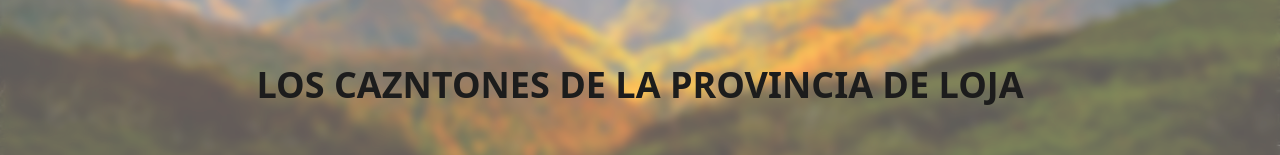
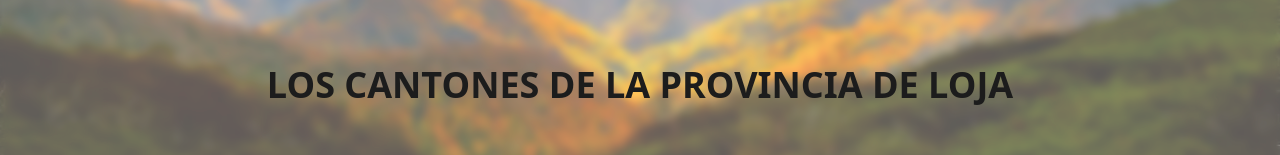
Before and after one commit to UEFLI-Ciencias-Sociales/fiestas-patronales, a React (Create React App) app: page /#/ in a window 1280 px wide. Shown: the part 297-452 px from the top of the page. Built offline with nearby package versions, Linux system fonts and the light colour scheme.

Commit message:
Modificando el titulo del proyecto

```diff
--- a/src/components/Hero/Hero.js
+++ b/src/components/Hero/Hero.js
@@ -1,12 +1,12 @@
 import React from "react";
 
-export default function Hero({ background, height = '400px', title, subTitle }) {
+export default function Hero({ background, height = '400px', title, subTitle,summit }) {
   return (
     <div className="HeroParallax flex-col" style={{ height: height, backgroundImage: `url(${background})` }}>
         <div className="HeroParallax__text text-4xl underline">{title}
         <div className="HeroParallax__text text-2xl">{subTitle}</div>
         </div>
-        <div className="HeroParallax__text mt-16 text-4xl">{"Los Cazntones de la provincia de Loja"}</div>
+        <div className="HeroParallax__text mt-16 text-4xl">{summit}</div>
 
     </div>
   );
--- a/src/pages/Home/home.js
+++ b/src/pages/Home/home.js
@@ -20,6 +20,7 @@ export default function Home() {
           height="500px"
           title="Ñukanchik allpa"
           subTitle="Nuestra Tierra"
+          summit="Los cantones de la provincia de Loja"
         />
         <BackgroundBubbles className="container mx-auto px-4 z-1 relative z-1 pt-8 pb-16">
           {provinces.map(({ showDialog, dialog, ...province }, index) => {
```
